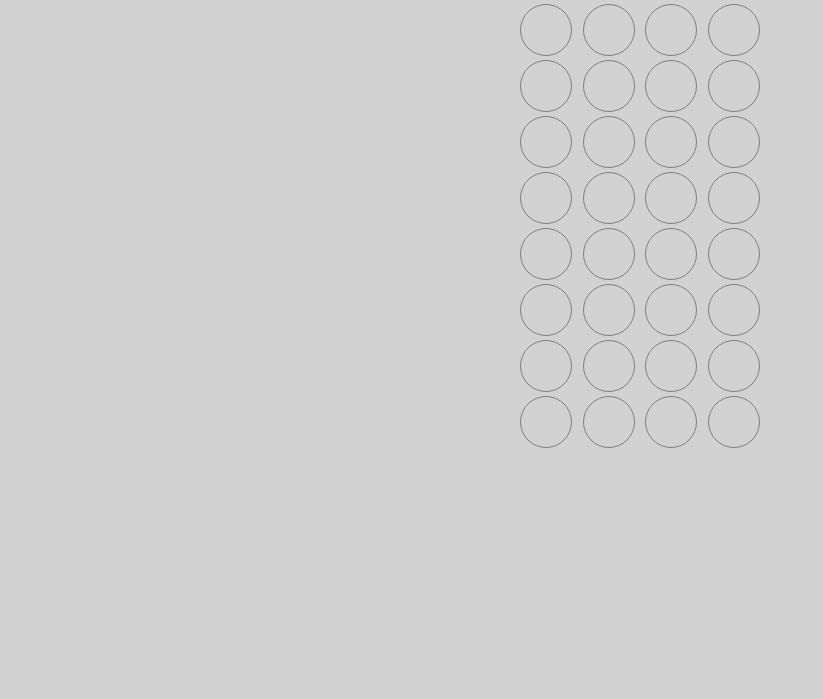
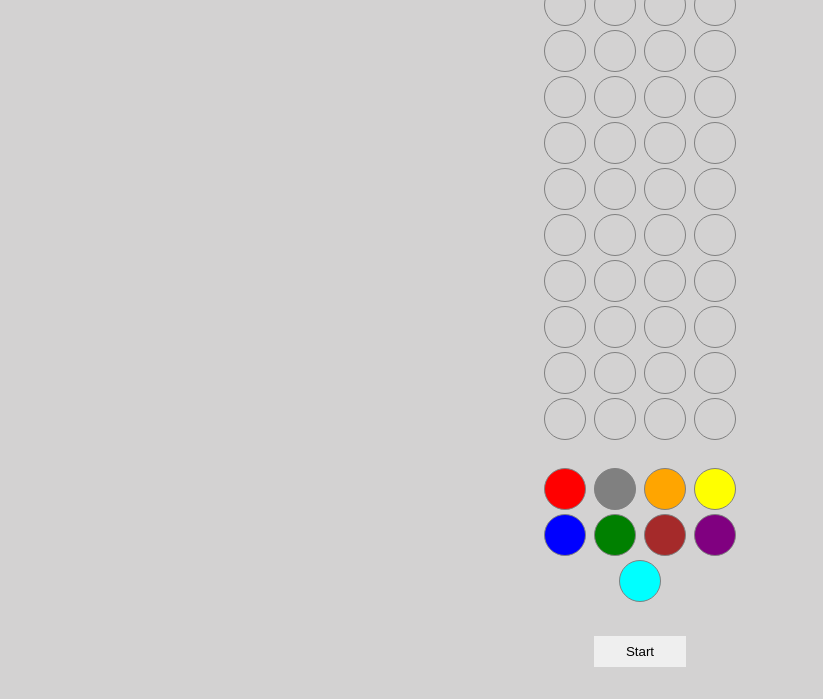
Before and after one commit to oksimano/Mastermind, a plain HTML site: page dist/index.html in a window 1280 px wide. Shown: the part 129-828 px from the top of the page, without its empty margins (0-823 px from the left). Before the commit the page ends 800 px from the top, so only its background shows below. Drawn offline with Linux system fonts and the light colour scheme.

Commit message:
not working well

```diff
--- a/dist/index.html
+++ b/dist/index.html
@@ -8,10 +8,13 @@
     <title>Mastermind</title>
   </head>
   <body>
-    <button class="js-start">Start</button>
-    <div class="wrapper"></div>
-    <section class="field" ></section>
-    <section class="choose"></section>
+
+    <div class="wrapper"> <h1>Mastermind</h1>
+      <section class="field" ></section>
+      <section class="choose"></section>
+      <section class="pick"></section>
+      <button class="btn js-start">Start</button></div>
+
     <script src="./js/app.js"></script>
   </body>
 </html>
--- a/dist/js/app.js
+++ b/dist/js/app.js
@@ -1,40 +1,43 @@
-const red = 1;
-const grey = 2;
-const orange = 3;
-const yellow = 4;
-const blue = 5;
-const green = 6;
-const brown = 7;
-const purple = 8;
-const cyan = 9;
 
+const colorsArr = ["white", "red", "grey", "orange", "yellow", "blue", "green", "brown", "purple", "cyan"]
 function board() {
   let divArr = [];
+  let pickArr = [];
   for ( let i = 10; i > 0; i--) {
       for (let j = 1; j < 5; j++) {
-          divArr.push(`<div class=" field__item row${i}field__item${j}"></div>`);
-
+          divArr.push(`<div class="field__item  row${i}field__item${j}"></div>`);
       }
+  }
+  for (let pick of colorsArr) {
+    pickArr.push(`<div class="field__item  ${pick}"></div>`);
 
   }
+  pickArr.shift(); // elvesszük a white-ot a tömbből
+  console.log(pickArr);
   document.querySelector('.field').innerHTML = divArr.join('');
+  document.querySelector('.pick').innerHTML = pickArr.join('');
 
   document.querySelector('.js-start').addEventListener('click', gameLoop);
 }
 
 /* Egyes tippek, és a titkos kód kirajzolása színek szerint*/
 
-function colors(guess, secret, attempt){
-  const colorsArr = ["white", "red", "grey", "orange", "yellow", "blue", "green", "brown", "purple", "cyan"]
+/*function colors(guess, secret, attempt){
+  let numberOfColors = [];
   for (elem of guess) {
-    let numberOfColors = colorsArr[elem];
-    console.log("number", numberOfColors);
-    console.log("elem: ", elem);
-    document.querySelector(`.row${attempt}field__item${elem}`).classList.add(numberOfColors);
+
+    numberOfColors.push(elem);
+
+
   }
- /* document.querySelector(`.row${possibility}field__item${secret[elem]}').classList.add('red'`)*/
+  console.log(numberOfColors)
+  for (let one = 1; one < 5; one++) {
+    document.querySelector(`.row${attempt}field__item${one}`).classList.add(numberOfColors[one]);
+  }
+
+//document.querySelector(`.row${possibility}field__item${secret[elem]}').classList.add('red'`)
  return;
-}
+}*/
 
 
 /* Titkos kód generálása */
--- a/main.scss
+++ b/main.scss
@@ -10,33 +10,62 @@ $cyan : cyan;
 $bgcolor: rgb(182, 180, 180);
 $bodycolor : rgb(211, 210, 210);
 
-*{
+* {
     box-sizing: border-box;
     padding: 0;
     margin: 0;
 }
-body{
+body {
     font-size: 10px;
     background-color: $bodycolor;
 }
+.wrapper {
+    padding: 2rem;
+    margin: 0 auto;
+    text-align: center;
+    h1 {
+        font-size: 2.5rem;
+        padding-bottom: 2rem;
+    }
+}
 
 .field {
-    width: 250px;
+    width: 200px;
     margin: 0 auto;
 
     display: flex;
     flex-wrap: wrap;
     &__item {
-
-        width: 50px;
-
-        padding: 25px;
+        width: 40px;
+        padding: 20px;
         border-radius: 50%;
         border: 1px solid gray;
         margin: 2px auto;
     }
 
 }
+
+/* Választási lehetőségek */
+
+.pick {
+  @extend .field;
+  padding-top: 1.5rem;
+}
+
+
+/* Start gomb */
+.btn {
+    margin-top: 2rem;
+    padding: .5rem 2rem;
+    border: none;
+    cursor: pointer;
+    transition: .5s;
+    &:hover {
+        background-color: aqua;
+    }
+
+}
+
 
 .red {
     background-color: $red;
```
Also changed, not shown: dist/css/main.css.
